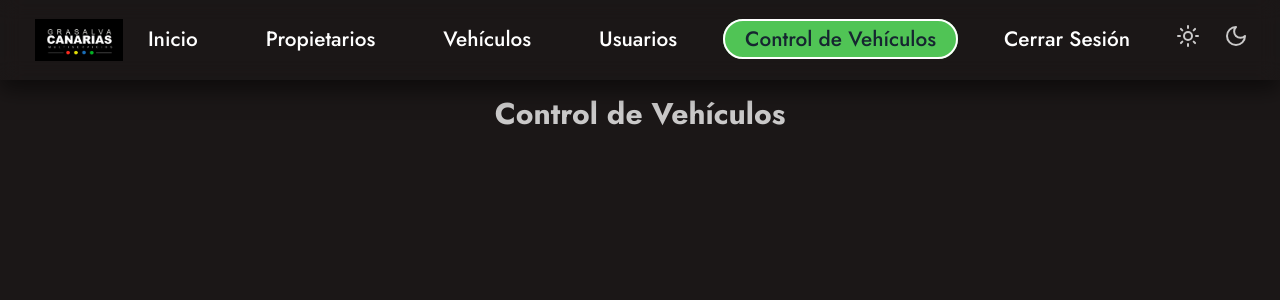
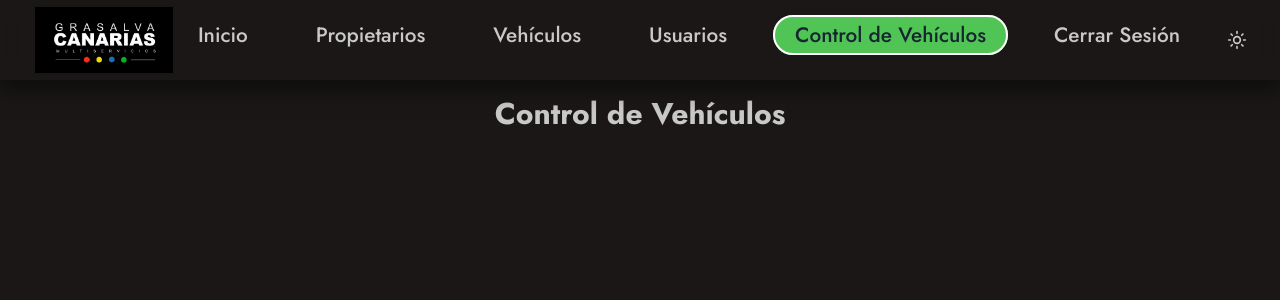
Before and after one commit to Honcito/Control_Vehiculos_nodejs_react, a React (Vite) app in the folder frontend/: page /control_vehiculos in a window 1280 px wide. Shown: the top 300 px of the page. Built offline with nearby package versions, Linux system fonts and the light colour scheme.

Commit message:
add daisyui forest theme & light theme

```diff
--- a/frontend/index.html
+++ b/frontend/index.html
@@ -1,5 +1,5 @@
 <!doctype html>
-<html lang="es">
+<html lang="es" data-theme="forest">
   <head>
     <meta charset="UTF-8" />
     <link rel="icon" type="image/svg+xml" href="/vite.svg" />
--- a/frontend/package.json
+++ b/frontend/package.json
@@ -12,6 +12,7 @@
   "dependencies": {
     "@tailwindcss/vite": "^4.1.7",
     "axios": "^1.9.0",
+    "frontend": "file:",
     "lucide-react": "^0.511.0",
     "react": "^19.1.0",
     "react-dom": "^19.1.0",
--- a/frontend/src/App.jsx
+++ b/frontend/src/App.jsx
@@ -11,7 +11,7 @@ import MainLayout from "./layouts/MainLayout";
 function App() {
   return (
     <>
-      <div data-theme="forest">
+      <div >
         {/* <div className="absolute inset-0 -z-10 h-full w-full bg-white [background:radial-gradient(125%_125%_at_50%_10%,#fff_40%,#63e_100%)]"></div> */}
 
           <Routes>
@@ -20,7 +20,8 @@ function App() {
               <HomePage />
               </MainLayout>
               } />
-            <Route path="/usuarios" element={<MainLayout>
+            <Route path="/usuarios" element={
+              <MainLayout>
               <Usuarios />
               </MainLayout>} />
             <Route path="/propietarios" element={
--- a/frontend/src/components/Navbar.jsx
+++ b/frontend/src/components/Navbar.jsx
@@ -1,12 +1,12 @@
 import { useState } from "react";
 import { NavLink } from "react-router-dom";
+import logo from "/images/GrasalvaLogo.JPEG";
 import "../navbar.css";
-import logo from "/images/GrasalvaLogo.JPEG";
-import { Moon } from 'lucide-react';
-import { Sun } from 'lucide-react';
+import ThemeToggle from "./ThemeToggle";
 
 const Navbar = () => {
   const [menuActive, setMenuActive] = useState(false);
+
   const toggleMenu = () => setMenuActive(!menuActive);
 
   return (
@@ -26,60 +26,13 @@ const Navbar = () => {
         </button>
 
         <ul className={`navbar-menu ${menuActive ? "active" : ""}`}>
-          <li>
-            <NavLink
-              to="/"
-              className={({ isActive }) => (isActive ? "active" : "")}
-            >
-              Inicio
-            </NavLink>
-          </li>
-          <li>
-            <NavLink
-              to="/propietarios"
-              className={({ isActive }) => (isActive ? "active" : "")}
-            >
-              Propietarios
-            </NavLink>
-          </li>
-          <li>
-            <NavLink
-              to="/vehiculos"
-              className={({ isActive }) => (isActive ? "active" : "")}
-            >
-              Vehículos
-            </NavLink>
-          </li>
-          <li>
-            <NavLink
-              to="/usuarios"
-              className={({ isActive }) => (isActive ? "active" : "")}
-            >
-              Usuarios
-            </NavLink>
-          </li>
-          <li>
-            <NavLink
-              to="/control_vehiculos"
-              className={({ isActive }) => (isActive ? "active" : "")}
-            >
-              Control de Vehículos
-            </NavLink>
-          </li>
-          <li>
-            <NavLink
-              to="/logout"
-              className={({ isActive }) => (isActive ? "active" : "")}
-            >
-              Cerrar Sesión
-            </NavLink>
-          </li>
-          <li>
-            <Sun />
-          </li>
-          <li>
-            <Moon />
-          </li>
+          <li><NavLink to="/">Inicio</NavLink></li>
+          <li><NavLink to="/propietarios">Propietarios</NavLink></li>
+          <li><NavLink to="/vehiculos">Vehículos</NavLink></li>
+          <li><NavLink to="/usuarios">Usuarios</NavLink></li>
+          <li><NavLink to="/control_vehiculos">Control de Vehículos</NavLink></li>
+          <li><NavLink to="/logout">Cerrar Sesión</NavLink></li>
+          <li><ThemeToggle /></li>
         </ul>
       </div>
     </nav>
--- /dev/null
+++ b/frontend/src/components/ThemeToggle.jsx
@@ -0,0 +1,29 @@
+import { useEffect, useState } from "react";
+import { Sun, Moon } from "lucide-react";
+
+const ThemeToggle = () => {
+  const [theme, setTheme] = useState("forest");
+
+  useEffect(() => {
+    const storedTheme = localStorage.getItem("theme");
+    if (storedTheme) {
+      setTheme(storedTheme);
+      document.documentElement.setAttribute("data-theme", storedTheme);
+    }
+  }, []);
+
+  const toggleTheme = () => {
+    const newTheme = theme === "forest" ? "light" : "forest";
+    setTheme(newTheme);
+    localStorage.setItem("theme", newTheme);
+    document.documentElement.setAttribute("data-theme", newTheme);
+  };
+
+  return (
+    <button onClick={toggleTheme} className="btn btn-ghost">
+      {theme === "forest" ? <Sun className="w-5 h-5" /> : <Moon className="w-5 h-5" />}
+    </button>
+  );
+};
+
+export default ThemeToggle;
--- a/frontend/src/index.css
+++ b/frontend/src/index.css
@@ -1,5 +1,5 @@
 @import "tailwindcss";
 
 @plugin "daisyui" {
-    themes: forest;
+    themes: forest --default, light;
 }
--- a/frontend/src/navbar.css
+++ b/frontend/src/navbar.css
@@ -9,8 +9,7 @@
 body {
     font-family: "Jost", serif;
     min-height: 100vh;
-    overflow-x:;
-    /* background: url(./background.jpg) no-repeat center center/cover; */
+    overflow-x: auto;
 }
 
 .navbar {
@@ -40,7 +39,6 @@ body {
 .navbar-logo {
     font-size: 2rem;
     font-weight: 600;
-    color: #fff;
     text-decoration: none;
     cursor: pointer;
     margin: 3px;
@@ -63,7 +61,6 @@ body {
 
 .navbar-container .navbar-menu li a {
     text-decoration: none;
-    color: #fff;
     font-size: 1.3rem;
     font-weight: 500;
     padding: 3px 20px;
@@ -93,10 +90,8 @@ body {
     width: 25px;
     height: 3px;
     margin: 5px auto;
-    background-color: #fff;
     transition: all 0.3s ease-in-out;
 }
-
 
 /* Responsive Styles */
 @media (max-width: 880px) {
--- a/frontend/src/pages/HomePage.jsx
+++ b/frontend/src/pages/HomePage.jsx
@@ -1,7 +1,7 @@
 const HomePage = () => {
   return (
     <>
-      <div className="mx-auto px-4">
+      <div className="mx-auto px-4 dark:bg-gray-900 dark:text-white">
         <h1 className="text-3xl font-bold text-center mt-10">Inicio</h1>
       </div>
     </>
--- /dev/null
+++ b/frontend/tailwind.config.js
@@ -0,0 +1,9 @@
+// tailwind.config.js
+module.exports = {
+  darkMode: "class", // Usa clases en lugar de media queries
+  content: ["./index.html", "./src/**/*.{js,jsx,ts,tsx}"],
+  theme: {
+    extend: {},
+  },
+  plugins: [],
+};
```
Also changed, not shown: 1 other file (tests, documents, lock files or other folders).
